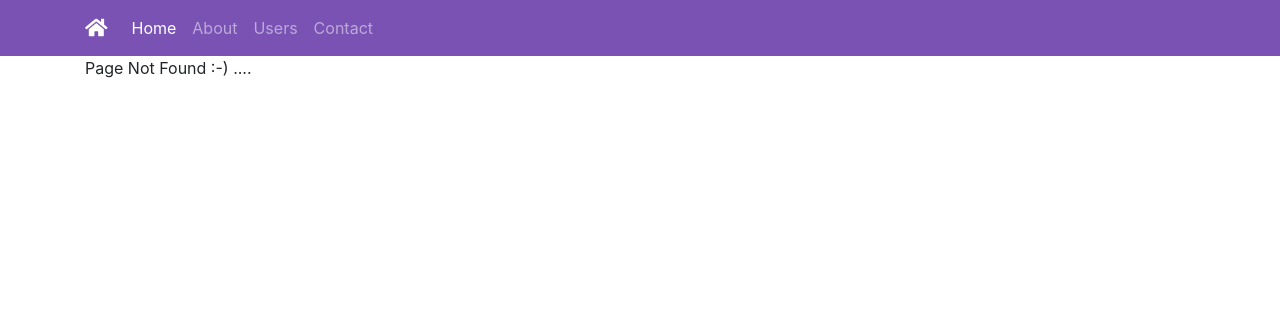
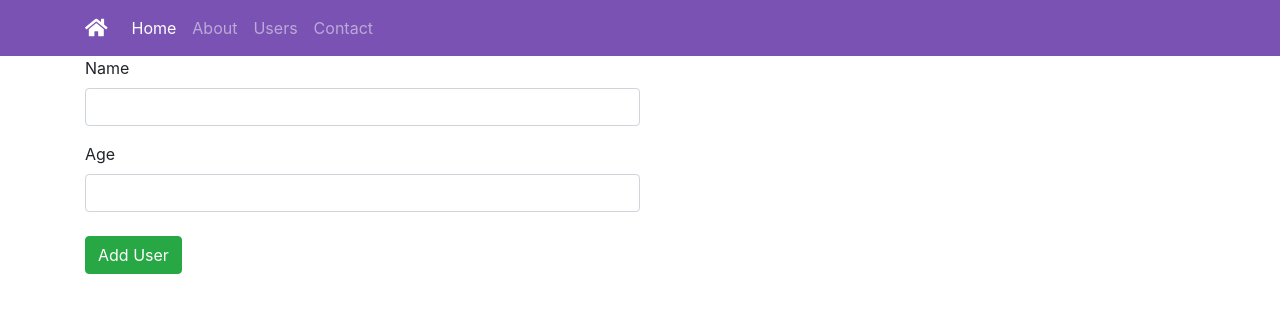
Before and after one commit to ranameenu/react-first, a React (Create React App) app: page /users/add in a window 1280 px wide. Before the commit this address had no page. Shown: the top 312 px of the page. Built offline with nearby package versions, Linux system fonts and the light colour scheme.

Commit message:
add users

```diff
--- a/src/App.js
+++ b/src/App.js
@@ -6,6 +6,7 @@
 import About from './component/pages/About';
 import Contact from './component/pages/Contact';
 import Users from './component/users/Users';
+import AddUser from './component/users/AddUser';
 import Notfound from './component/pages/Notfound';
 
 class App extends Component {
@@ -19,6 +20,7 @@
             <Route exact path="/about" component={About} />
             <Route exact path="/users" component={Users} />
             <Route exact path="/contact" component={Contact} />
+            <Route exact path="/users/add" component={AddUser} />
             <Route component={Notfound} />
           </Switch>
         </div>
--- a/src/component/users/AddUser.js
+++ b/src/component/users/AddUser.js
@@ -1,8 +1,45 @@
 import React, { Component } from 'react';
+import Link from 'react-router-dom';
 
 class AddUser extends Component {
+  state = {
+    id: '',
+    name: '',
+    age: '',
+    designation: '',
+  };
   render() {
-    return <div></div>;
+    return (
+      <div>
+        <form className="w-50">
+          <div className="form-group">
+            <label htmlFor="name">Name</label>
+            <input
+              type="text"
+              className="form-control"
+              name="name"
+              value={this.state.name}
+              onChange={this.onChangeName}
+            />
+          </div>
+          <div className="form-group">
+            <label htmlFor="age">Age</label>
+            <input
+              type="number"
+              className="form-control"
+              name="age"
+              value={this.state.age}
+              onChange={this.onChangeAge}
+            />
+          </div>
+          <input
+            type="submit"
+            value="Add User"
+            className="btn btn-success mt-2"
+          />
+        </form>
+      </div>
+    );
   }
 }
 
--- a/src/component/users/Users.js
+++ b/src/component/users/Users.js
@@ -17,7 +17,9 @@
             <h4>Users</h4>
           </div>
           <div className="col-6 mt-1">
-            <button className="btn btn-success float-right">Add User</button>
+            <Link to="./AddUser">
+              <button className="btn btn-success float-right">Add User</button>
+            </Link>
           </div>
         </div>
         {this.state.users !== null ? (
```
